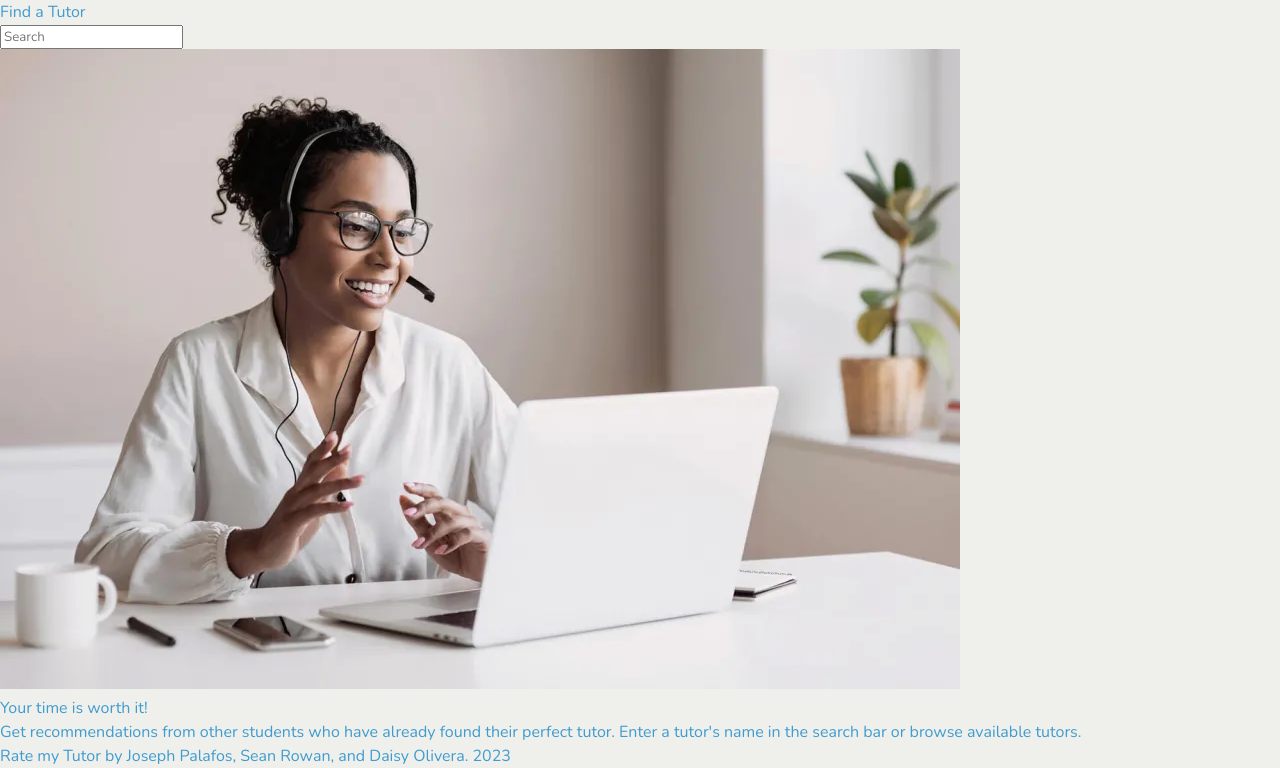
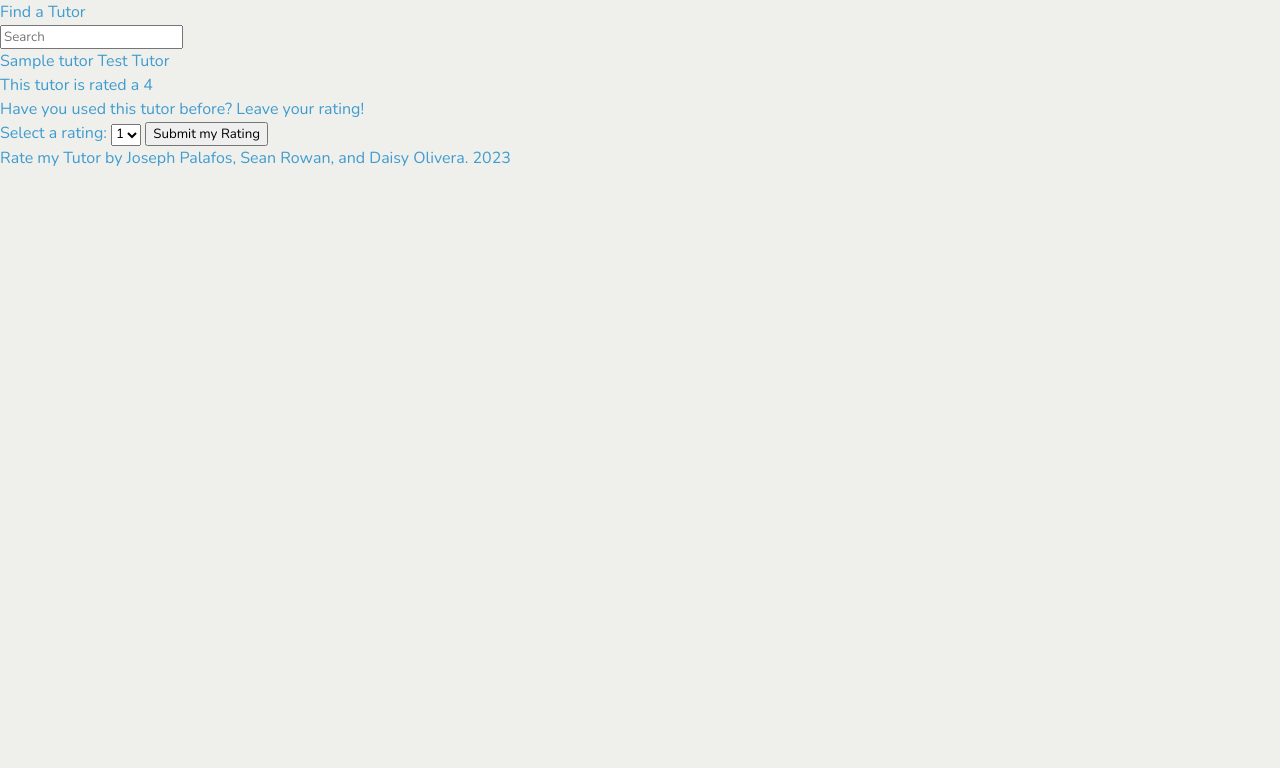
Before and after one commit to OliveraDiaz/Rate-my-Tutor, a Node project: template views/tutors.handlebars in a window 1280 px wide. Shown: the part 205-973 px from the top of the page. After the commit the page ends 371 px from the top, so only its background shows below. Run offline with Node 20 templates, Linux system fonts and the light colour scheme; the template is opened without the code that fills it: most values are stand-ins (such as "Sample title", 1, 10 or a date in 2020); some libraries are stand-ins or nearby versions.

Commit message:
stashing

```diff
--- a/views/layouts/main.handlebars
+++ b/views/layouts/main.handlebars
@@ -35,13 +35,7 @@
         </aside>
 
         <main>
-            <section>
-                <div>
-                    <img src="public/Hero.webp" alt="Tutor helping student on zoom">
-                    <p>Your time is worth it!</p>
-                    <p>Get recommendations from other students who have already found their perfect tutor. Enter a tutor's name in the search bar or browse available tutors.</p>
-                </div>
-            </section>
+            {{{body}}}
         </main>
     </div>
 
```
